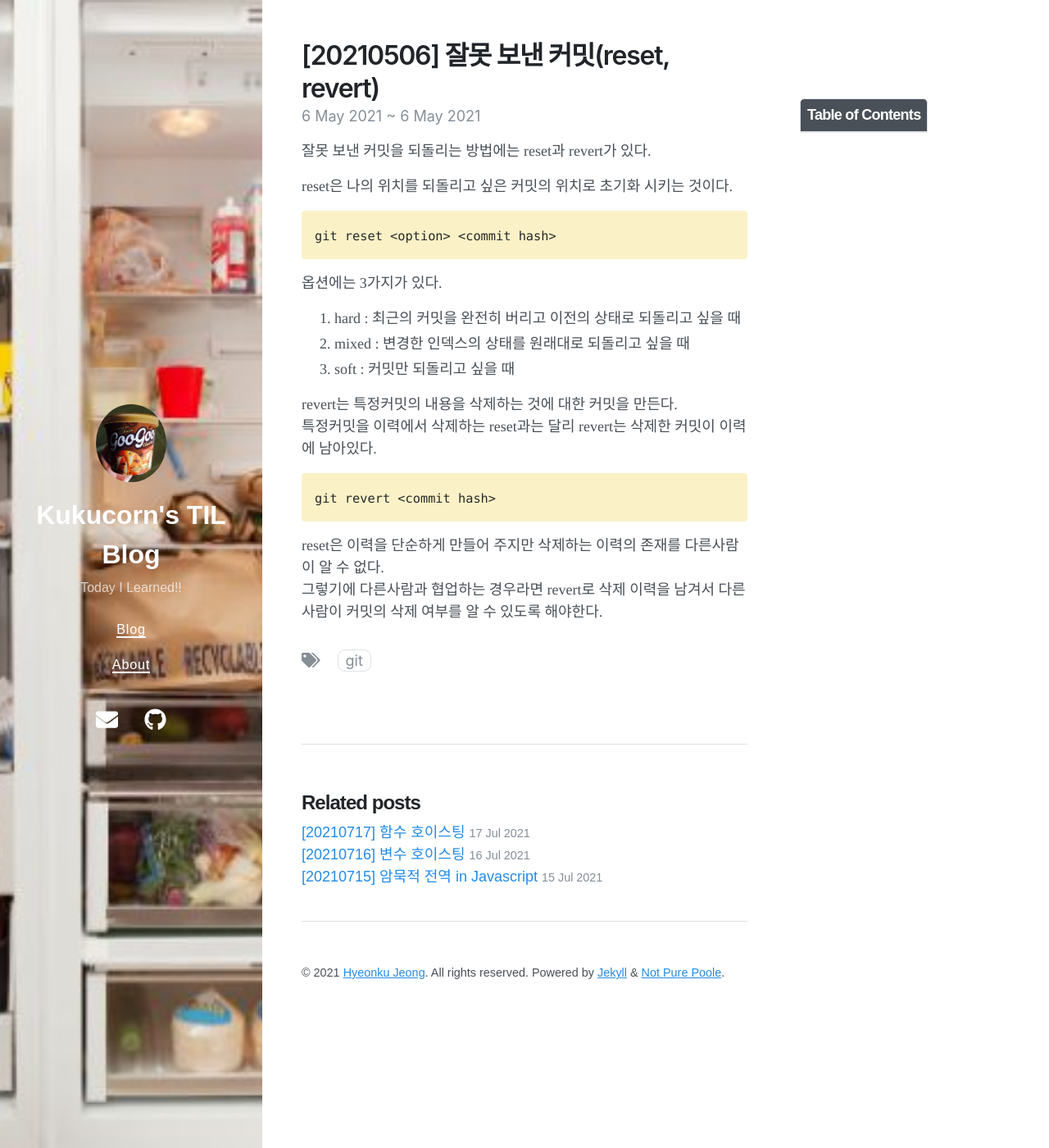
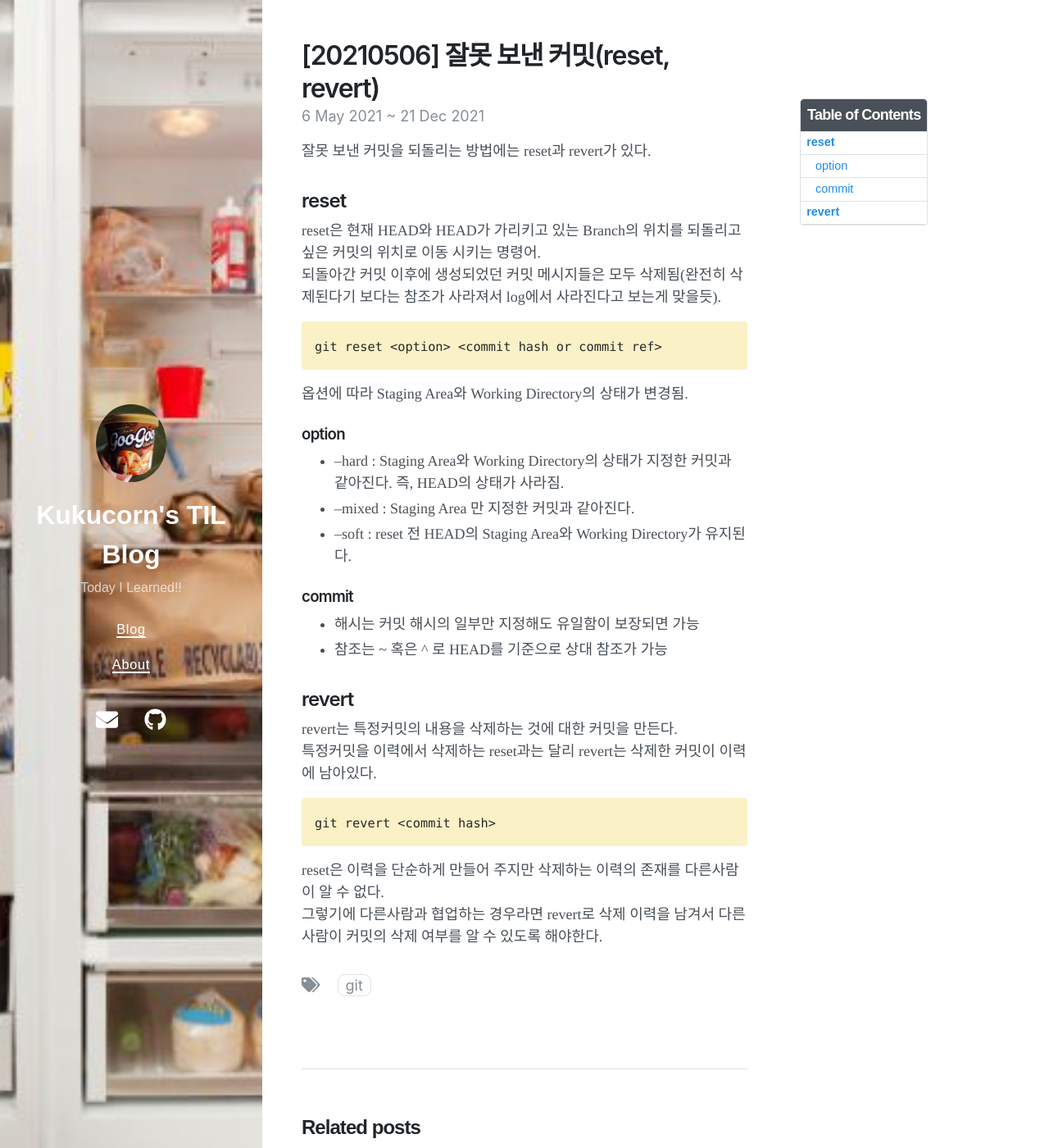
Before and after one commit to kukucorn/TIL-Blog, a Jekyll site: the page built from _posts/2021-05-06-How-to-convert-commit.md, in a window 1280 px wide and 1400 px high. Shown: the whole window at 82% size. Built offline with Jekyll 4.4.1, drawn with Linux system fonts in a browser that asks for light colours; nearby versions of some CDN libraries.

Commit message:
reset, convert 포스팅 수정
- reset의 설명 수정
- reset의 option와 commit에 대한 설명 추가

```diff
--- a/_posts/2021-05-06-How-to-convert-commit.md
+++ b/_posts/2021-05-06-How-to-convert-commit.md
@@ -2,22 +2,34 @@
 layout: post
 title: "[20210506] 잘못 보낸 커밋(reset, revert)"
 date: 2021-05-06 01:36
-last_modified_at: 2021-05-06 01:36
+last_modified_at: 2021-12-21 00:39
 tags: [git]
 toc: true
 ---
 
 잘못 보낸 커밋을 되돌리는 방법에는 reset과 revert가 있다.
 
-reset은 나의 위치를 되돌리고 싶은 커밋의 위치로 초기화 시키는 것이다.
+## reset
 
-    git reset <option> <commit hash>
+reset은 현재 HEAD와 HEAD가 가리키고 있는 Branch의 위치를 되돌리고 싶은 커밋의 위치로 이동 시키는 명령어.
+되돌아간 커밋 이후에 생성되었던 커밋 메시지들은 모두 삭제됨(완전히 삭제된다기 보다는 참조가 사라져서 log에서 사라진다고 보는게 맞을듯).
 
-옵션에는 3가지가 있다.
+    git reset <option> <commit hash or commit ref>
 
-1. hard : 최근의 커밋을 완전히 버리고 이전의 상태로 되돌리고 싶을 때
-2. mixed : 변경한 인덱스의 상태를 원래대로 되돌리고 싶을 때
-3. soft : 커밋만 되돌리고 싶을 때
+옵션에 따라 Staging Area와 Working Directory의 상태가 변경됨.
+
+### option
+
+- --hard : Staging Area와 Working Directory의 상태가 지정한 커밋과 같아진다. 즉, HEAD의 상태가 사라짐.
+- --mixed : Staging Area 만 지정한 커밋과 같아진다.
+- --soft : reset 전 HEAD의 Staging Area와 Working Directory가 유지된다.
+
+### commit
+
+- 해시는 커밋 해시의 일부만 지정해도 유일함이 보장되면 가능
+- 참조는 ~ 혹은 ^ 로 HEAD를 기준으로 상대 참조가 가능
+
+## revert
 
 revert는 특정커밋의 내용을 삭제하는 것에 대한 커밋을 만든다.
 특정커밋을 이력에서 삭제하는 reset과는 달리 revert는 삭제한 커밋이 이력에 남아있다.
```
